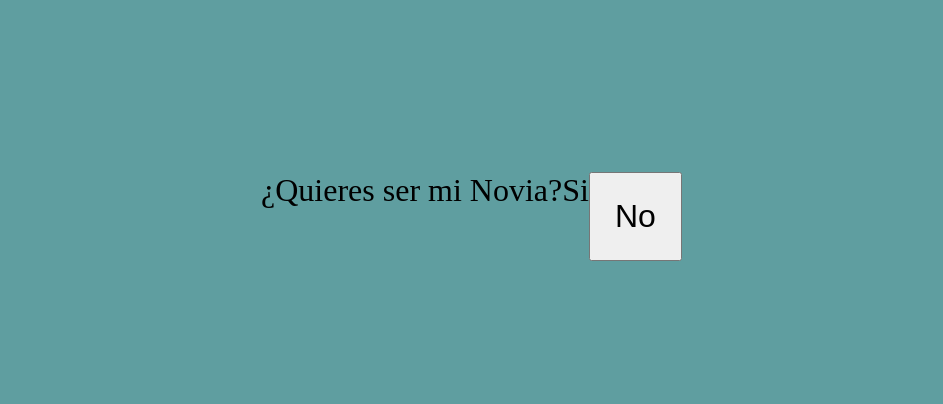
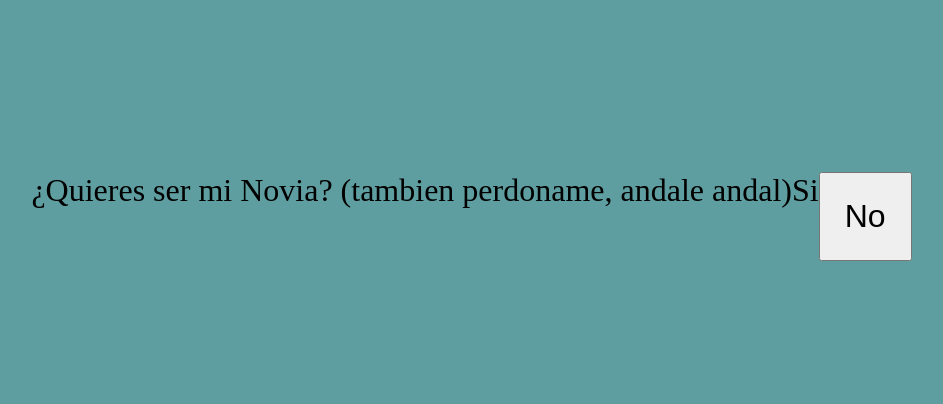
Before and after one commit to nyya89/esta-es-la-ultima-bueno-no, a plain HTML site: page index.html in a window 1280 px wide. Shown: the part 20-424 px from the top of the page, without its empty margins (215-1158 px from the left). Drawn offline with Linux system fonts and the light colour scheme.

Commit message:
Update index.html

```diff
--- a/index.html
+++ b/index.html
@@ -10,7 +10,7 @@
 <body>
 
     <div class="contenedor">
-        <p>¿Quieres ser mi Novia?</pg
+        <p>¿Quieres ser mi Novia? (tambien perdoname, andale andal)</pg
         <button id="yesBtn">Si</button>
         <button id="noBtn">No</button>
     </div>
```
